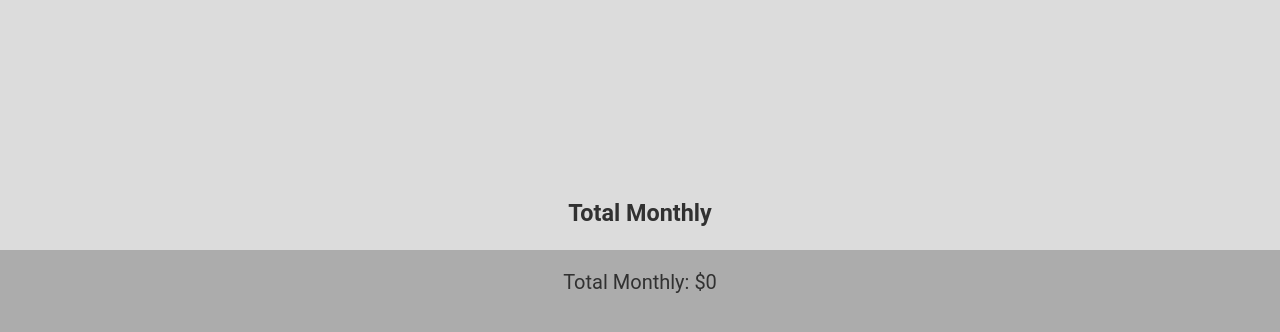
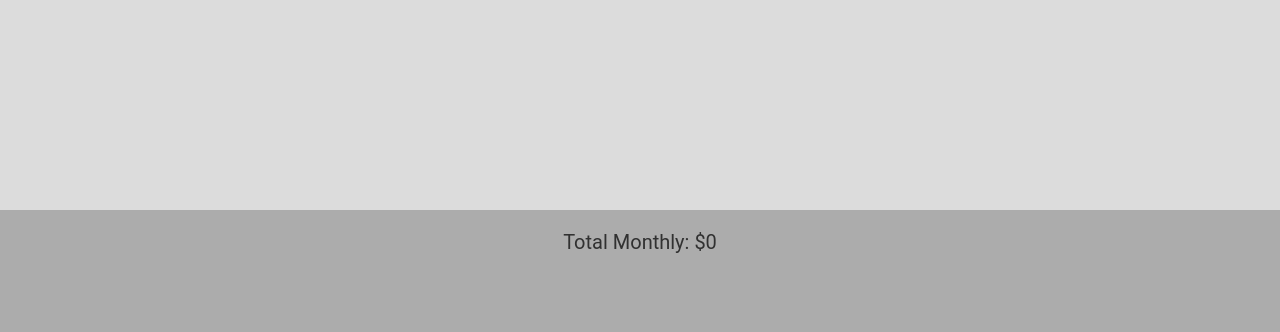
Before and after one commit to TB-RGB/weekend-salary-calculator, a website: page index.html in a window 1280 px wide. Shown: the part 350-682 px from the top of the page. Drawn offline with Linux system fonts and the light colour scheme.

Commit message:
removed h3

```diff
--- a/index.html
+++ b/index.html
@@ -67,7 +67,6 @@
         </table>
       </section>
     </main>
-    <h3>Total Monthly</h3>
     <footer id="total">
       <p>Total Monthly: <span id="outTotal"></span></p>
     </footer>
--- a/styles.css
+++ b/styles.css
@@ -27,7 +27,7 @@ main {
   margin: auto;
 }
 footer {
-  height: 10em;
+  height: 12em;
   background-color: #acacac;
   text-align: center;
 }
@@ -88,7 +88,3 @@ footer.title{
 h2 {
     text-align: center;
 }
-
-h3 {
-    text-align: center;
-}
```
